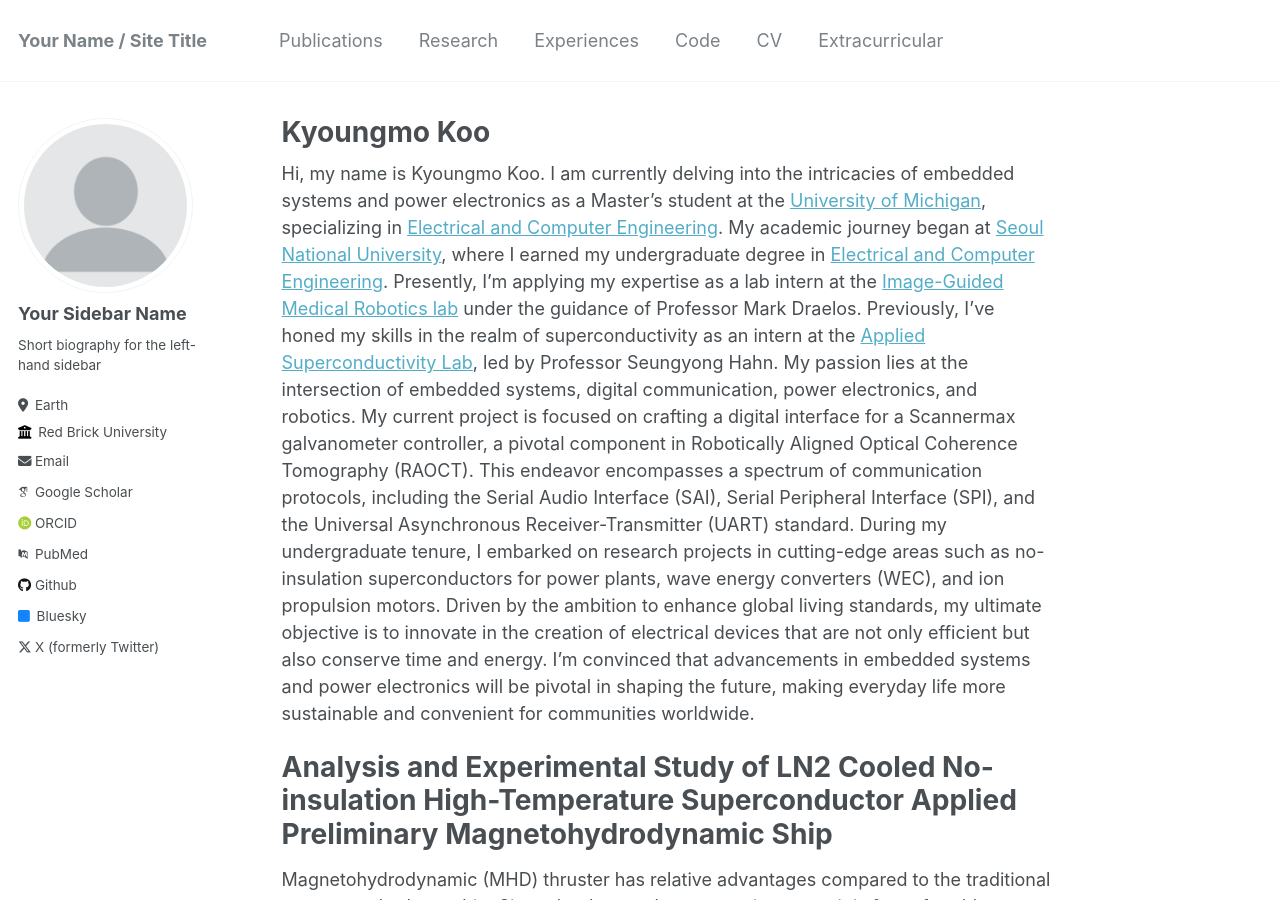
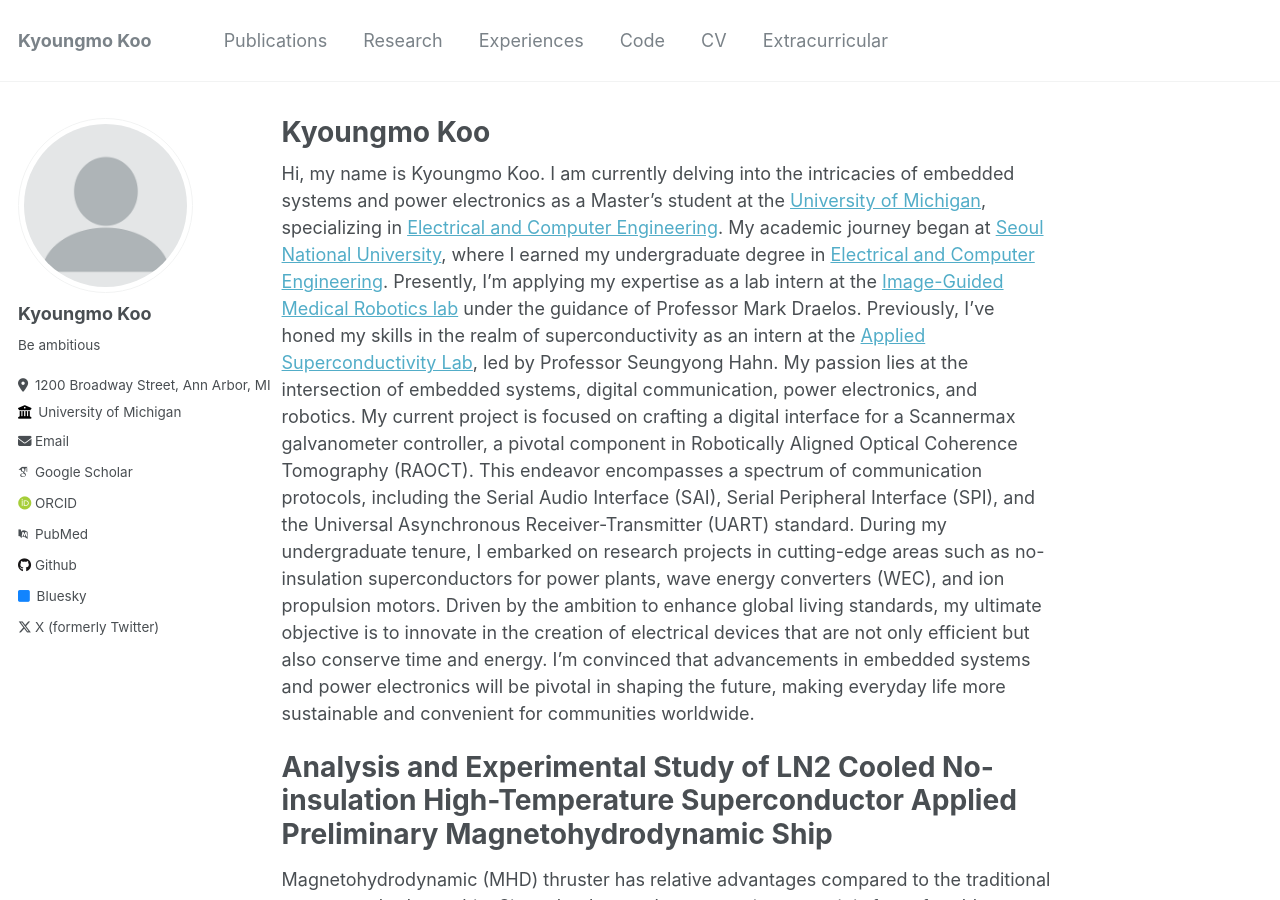
Before and after one commit to kyoungmokoo/kyoungmokoo.github.io, a Jekyll site: the page built from _pages/about.md, in a window 1280 px wide and 900 px high. Built offline with Jekyll 4.4.1, drawn with Linux system fonts in a browser that asks for light colours; some web fonts are replaced.

Commit message:
config modified

```diff
--- a/_config.yml
+++ b/_config.yml
@@ -8,7 +8,7 @@
 
 # Basic Site Settings
 locale                   : "en-US"
-title                    : "Your Name / Site Title"
+title                    : "Kyoungmo Koo"
 title_separator          : "-"
 name                     : &name "Your Name"
 description              : &description "personal description"
@@ -22,13 +22,13 @@ repository               : "academicpages/academicpages.github.io"
 author:
   # Biographic information
   avatar           : "profile.png"
-  name             : "Your Sidebar Name"
+  name             : "Kyoungmo Koo"
   pronouns         : # example: "she/her"
-  bio              : "Short biography for the left-hand sidebar"
-  location         : "Earth"
-  employer         : "Red Brick University"
+  bio              : "Be ambitious"
+  location         : "1200 Broadway Street, Ann Arbor, MI"
+  employer         : "University of Michigan"
   uri              : # URL
-  email            : "none@example.org"
+  email            : "kmkoo@umich.edu"
 
   # Academic websites
   arxiv            : # URL - Update with the correct link to your profile
```
